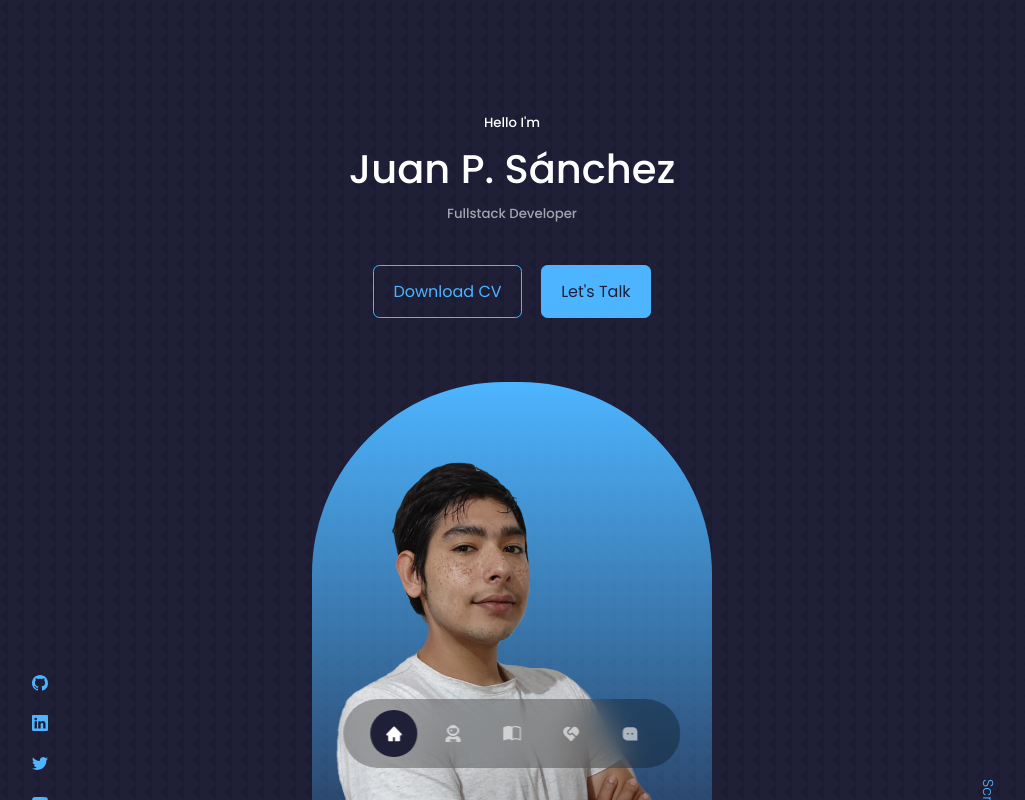
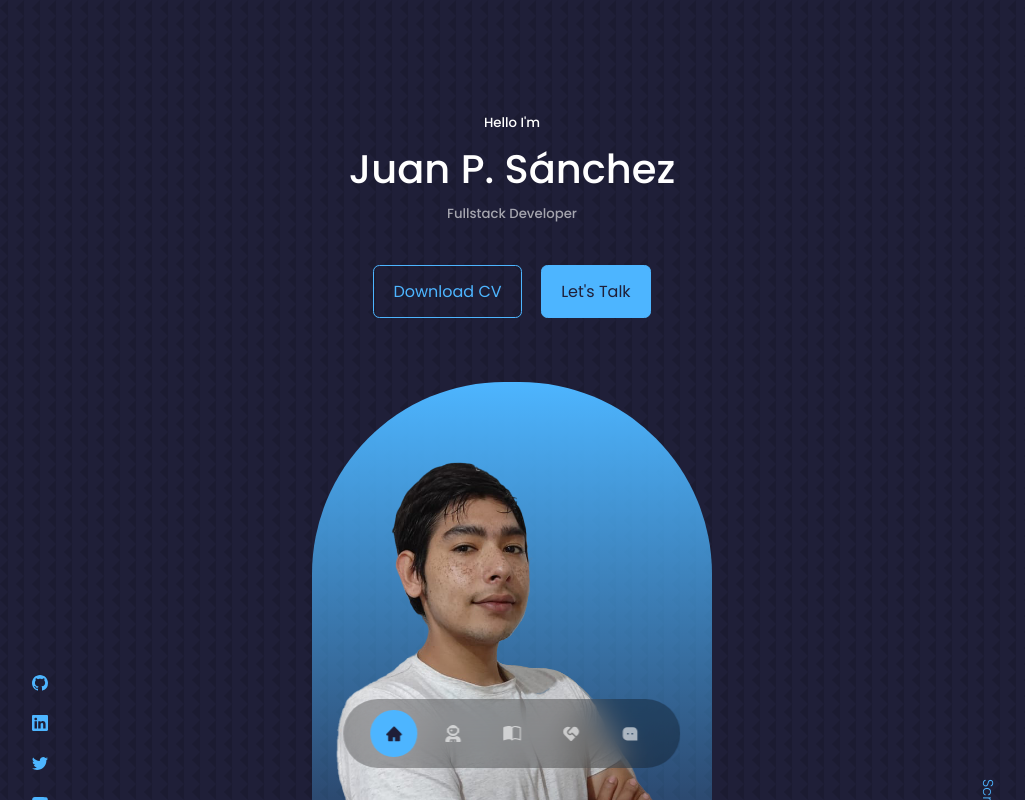
Before and after one commit to JuanPabloSR/react-portafolio-website, a React (Create React App) app: page / in a window 1280 px wide. Shown: the top 800 px of the page, without its empty margins (128-1153 px from the left). Built offline with nearby package versions, Linux system fonts and the light colour scheme.

Commit message:
basic page complete

```diff
--- a/package.json
+++ b/package.json
@@ -6,6 +6,7 @@
     "@testing-library/jest-dom": "^5.16.5",
     "@testing-library/react": "^13.4.0",
     "@testing-library/user-event": "^13.5.0",
+    "animejs": "^3.2.1",
     "emailjs-com": "^3.2.0",
     "react": "^18.2.0",
     "react-dom": "^18.2.0",
--- a/src/components/footer/footer.css
+++ b/src/components/footer/footer.css
@@ -51,3 +51,15 @@
     margin-bottom: 4rem;
     color: var(--color-bg)
 }
+
+  /*========================== MEDIA QUERIES (SMALL DEVICES PHONES, ETC) ==============================*/
+
+  @media screen and (max-width: 600px) {
+    .permalinks {
+      flex-direction: column;
+      gap: 1.5rem;
+    }
+    .footer__socials {
+        margin-bottom: 2.6rem;
+    }
+  }
--- a/src/components/nav/nav.css
+++ b/src/components/nav/nav.css
@@ -28,6 +28,6 @@
 }
 
 nav a.active {
-    background: var(--color-bg);
-    color: var(--color-white);
+    background: var(--color-primary);
+    color: var(--color-bg);
 }
```
Also changed, not shown: 1 other file (tests, documents, lock files or other folders).
